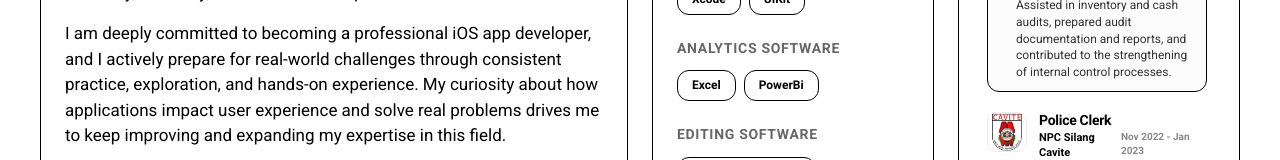
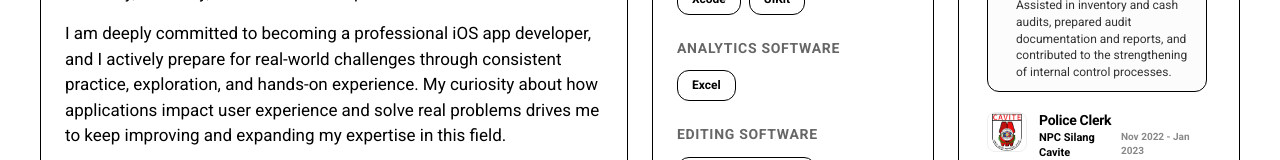
Before and after one commit to Valiantic/Ralph-Dainiell, a Next.js app: page / in a window 1280 px wide. Shown: the part 614-774 px from the top of the page. Built offline with nearby package versions, Linux system fonts and the light colour scheme.

Commit message:
adjust01

```diff
--- a/app/constants/portfolio.ts
+++ b/app/constants/portfolio.ts
@@ -35,7 +35,6 @@ export const PORTFOLIO_DATA: PortfolioData = {
         { name: "Xcode", category: "Mobile Development" },
         { name: "UIKit", category: "Mobile Development" },
         { name: "Excel", category: "Analytics Software" },
-        { name: "PowerBi", category: "Analytics Software" },
         { name: "Adobe Premiere Pro", category: "Editing Software" },
         { name: "Final Cut Pro", category: "Editing Software" },
         { name: "Figma", category: "Editing Software" },
```
